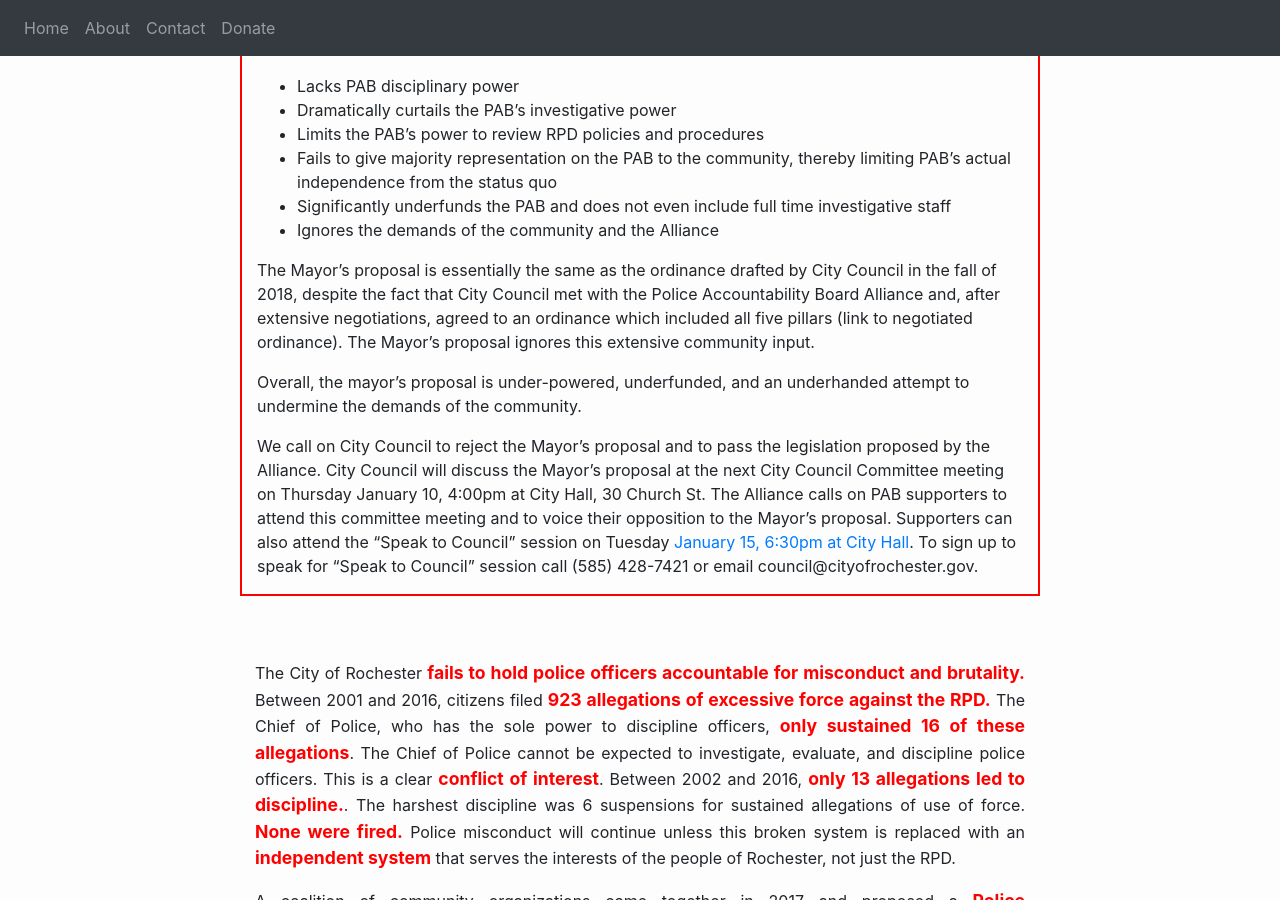
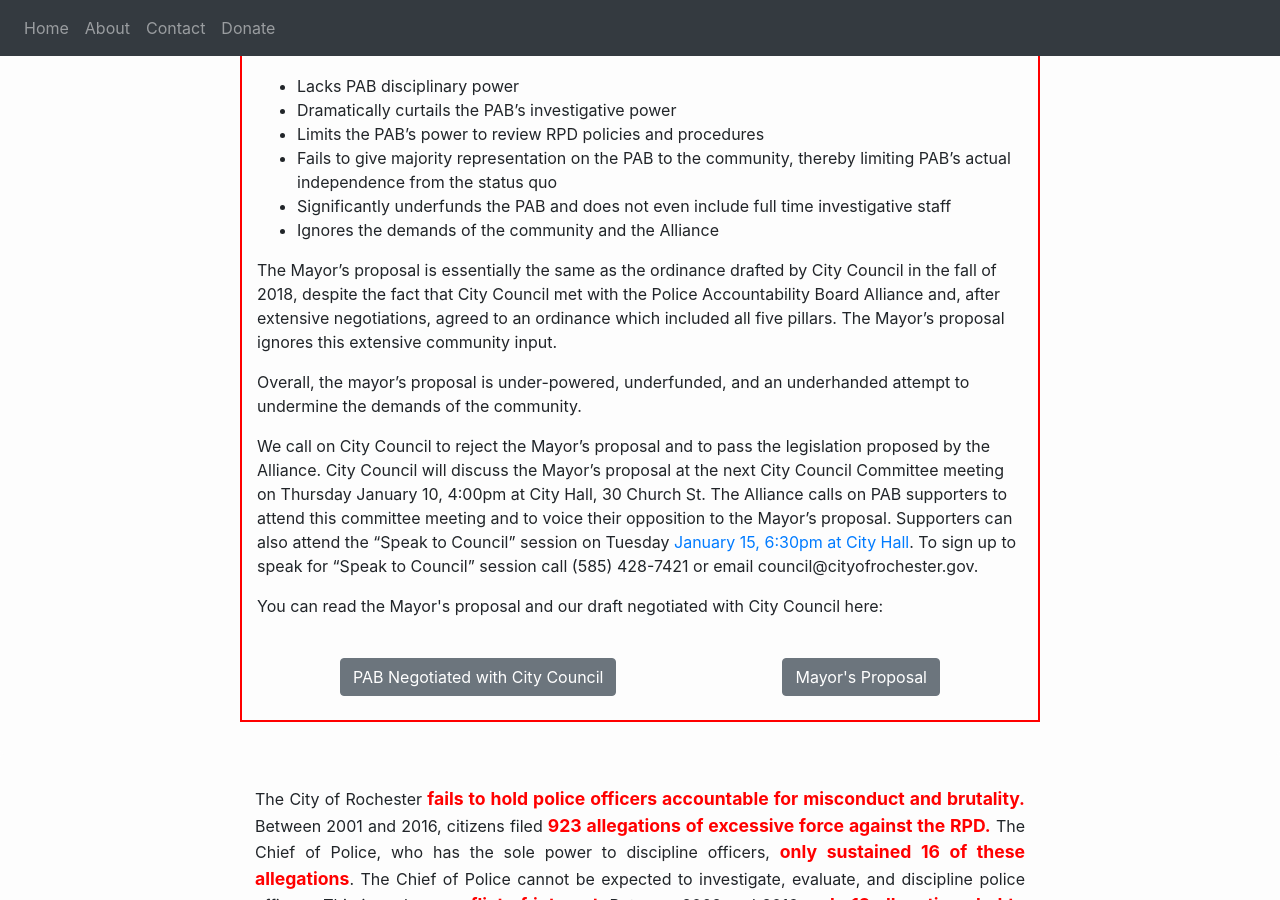
Before and after one commit to pabnow/pabnow.github.io, a Jekyll site: the page built from index.html, in a window 1280 px wide and 900 px high, scrolled down 710 px. Built offline with Jekyll 4.4.1, drawn with Linux system fonts in a browser that asks for light colours; nearby versions of some CDN libraries; comment, search, counter and statistics services are not loaded.

Commit message:
Update index.html

```diff
--- a/index.html
+++ b/index.html
@@ -44,8 +44,7 @@ title: PAB
 
       	<p>The Mayor’s proposal is essentially the same as the ordinance drafted by City Council in the fall of 2018,
       	despite the fact that City Council met with the Police Accountability Board Alliance and,
-      	after extensive negotiations, agreed to an ordinance which included all five pillars
-      	(link to negotiated ordinance). The Mayor’s proposal ignores this extensive community input.
+      	after extensive negotiations, agreed to an ordinance which included all five pillars. The Mayor’s proposal ignores this extensive community input.
       	</p>
 
 		<p>Overall, the mayor’s proposal is under-powered, underfunded, and an underhanded
@@ -61,25 +60,26 @@ title: PAB
 		sign up to speak for “Speak to Council” session call (585) 428-7421 or
 		email council@cityofrochester.gov.
 		</p>
-				<!--
 
-		 		<p style="text-align: justify;">You can read the two draft
-	 		ordinances here:</p>
+
+		 		<p style="text-align: justify;">You can read the Mayor's proposal and our draft negotiated with City Council here:</p>
 
 				<div class="container">   <div
 			class="row">
+					<a class="btn btn-secondary
+			mx-auto my-4"  target="_blank"
+			href="https://pabnow.github.io/PAB_Draft_as_of_12_20_18.pdf"
+			role="button">PAB Negotiated with City Council</a>
 
-			<a class="btn btn-secondary mx-auto my-3"
+
+			<a class="btn btn-secondary mx-auto my-4"
 			target="_blank"
-			href="https://pabnow.github.io/RPD-draftPABOrdv6.pdf"
-			role="button">Draft Ordinance</a> <a class="btn btn-secondary
-			mx-auto my-3"  target="_blank"
-			href="https://pabnow.github.io/RPD-PABRules&Proc v6.pdf"
-			role="button">Board Rules and Procedures</a> <a class="btn
-			btn-secondary mx-auto my-3"  target="_blank"
-			href="https://pabnow.github.io/PAB Draft as of 12.20.18.pdf"
-			role="button">Proposed PAB vs. Draft</a>
-			Example row of columns -->
+			href="https://pabnow.github.io/Mayor_Legislation-PAB.pdf"
+			role="button">Mayor's Proposal</a>
+
+
+
+
 
 			</div>
 	 		</div>
```
